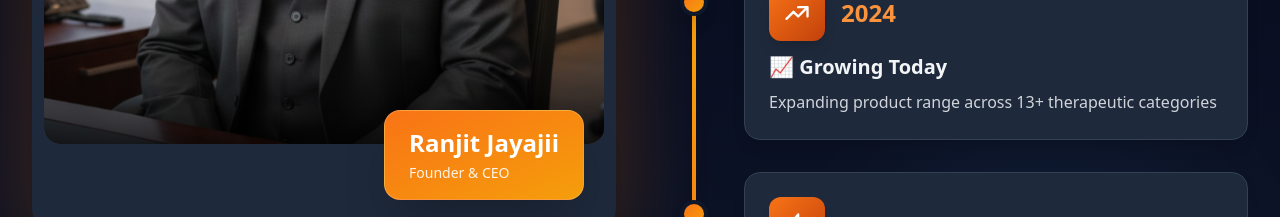
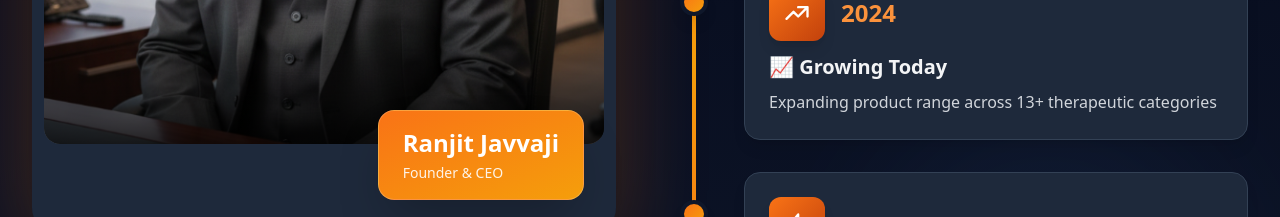
Before and after one commit to Tharun-Pasumarthi/elite_drug, a Next.js app: page / in a window 1280 px wide. Shown: the part 1400-1617 px from the top of the page. Built offline with nearby package versions, Linux system fonts and the light colour scheme; no server answers; the database is empty.

Commit message:
fix: correct founder name to Ranjit Javvaji

```diff
--- a/src/components/AboutSection.tsx
+++ b/src/components/AboutSection.tsx
@@ -114,7 +114,7 @@ export default function AboutSection() {
 
                     {/* Founder Info Badge */}
                     <div className="absolute bottom-8 right-8 bg-gradient-to-br from-orange-500 to-amber-500 text-white px-6 py-4 rounded-2xl shadow-2xl backdrop-blur-sm border border-white/20">
-                      <p className="text-2xl font-bold mb-1">Ranjit Jayajii</p>
+                      <p className="text-2xl font-bold mb-1">Ranjit Javvaji</p>
                       <p className="text-sm opacity-90">Founder & CEO</p>
                     </div>
                   </div>
@@ -158,7 +158,7 @@ export default function AboutSection() {
                         "From a common man to a successful business leader - a journey built on integrity, quality, and kindness."
                       </p>
                       <p className="text-white/80 text-sm mt-2 font-semibold">
-                        — Ranjit Jayajii, Founder & CEO
+                        — Ranjit Javvaji, Founder & CEO
                       </p>
                     </div>
                   </div>
```
